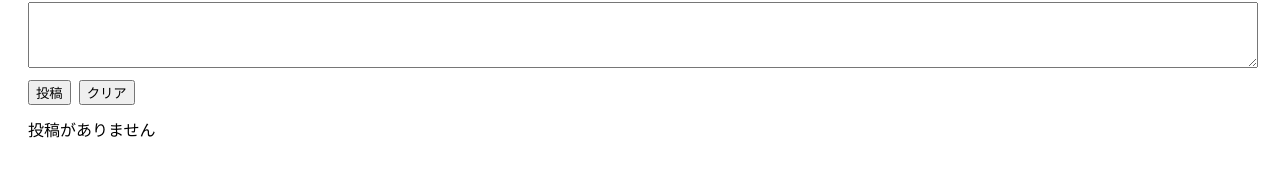
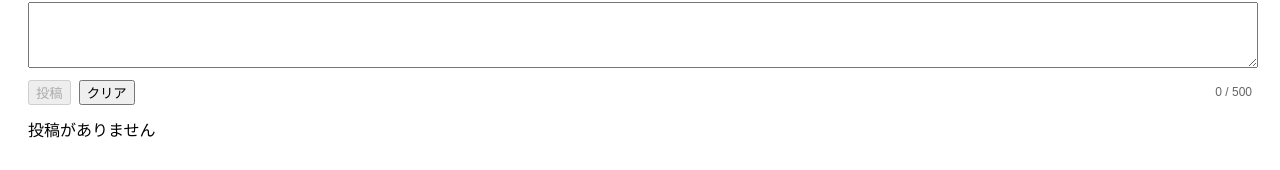
Before and after one commit to tsukatsuka2002/Bulletin-Board-App, a React (Vite) app: page / in a window 1280 px wide. Shown: the part 115-285 px from the top of the page. Built offline with nearby package versions, Linux system fonts and the light colour scheme.

Commit message:
feat: 投稿に機能を追加（エラー、文字数制限等）

```diff
--- a/src/components/MessageBoard.tsx
+++ b/src/components/MessageBoard.tsx
@@ -1,52 +1,124 @@
 import React, { useEffect, useState } from 'react'
 
+// 投稿データの型定義
 type Post = {
 	id: string
 	text: string
 	createdAt: string
 }
 
+// localStorage に保存するキー（バージョン管理のためにサフィックスを付与）
 const STORAGE_KEY = 'bbs_posts_v1'
 
+// 投稿の最大文字数
+const MAX_LENGTH = 500
+
+// MessageBoard コンポーネント
+// ・投稿の入力・バリデーション
+// ・投稿一覧の表示（localStorage に永続化）
 export default function MessageBoard() {
+	// posts: 投稿一覧。初期化時に localStorage から復元する。
+	// JSON.parse が失敗した場合は空配列を返すように try/catch している。
 	const [posts, setPosts] = useState<Post[]>(() => {
 		try {
 			const raw = localStorage.getItem(STORAGE_KEY)
 			return raw ? JSON.parse(raw) : []
 		} catch (e) {
+			// パースエラー等があっても UI が壊れないように安全にフォールバック
 			return []
 		}
 	})
+
+	// text: テキストエリアの現在の入力値
 	const [text, setText] = useState('')
+	// error: バリデーションエラーメッセージ（あれば表示する）
+	const [error, setError] = useState<string | null>(null)
 
+	// posts が変わるたびに localStorage に保存する（永続化）
 	useEffect(() => {
 		localStorage.setItem(STORAGE_KEY, JSON.stringify(posts))
 	}, [posts])
 
+	// 入力値の検証関数
+	// - 空文字は不可
+	// - 最大文字数を超えていないか確認
+	// 成功時は null、問題がある場合はエラーメッセージを返す
+	// 重要な補足:
+	// - この関数は画面に直接出力するのではなく、呼び出し元が戻り値（文字列 or null）を受け取って
+	//   state に保存したり（例: setError）表示に使ったりします。
+	// - したがって validate の `return` 自体はコンソールや UI に直接現れない点に注意してください。
+	// - 現在の実装では onChange で setError(validate(...)) を行い、エラー表示は `error` state を通じて行っています。
+	// - ボタンの disabled に直接 `validate(text)` を使うと validate を複数回評価することになり得るため、
+	//   onChange で error を更新しているなら disabled は `!!error` を使う方が一貫します（必要なら将来的に変更推奨）。
+	const validate = (value: string) => {
+		const v = value.trim()
+		if (!v) return '投稿内容を入力してください。'
+		if (v.length > MAX_LENGTH) return `投稿は ${MAX_LENGTH} 文字以内で入力してください。`
+		return null
+	}
+
+	// 投稿追加処理
+	// - validate を使って入力を検証
+	// - 成功したら新しい Post を作り、配列の先頭に追加
+	// 注意: 現状は setPosts([p, ...posts]) を使っているため、複数更新が同時発生する可能性がある。
+	//（競合回避のためには関数型アップデートを使うことを推奨）
 	const add = () => {
-		if (!text.trim()) return
-		const p: Post = { id: String(Date.now()), text: text.trim(), createdAt: new Date().toISOString() }
+		const v = text.trim()
+		const err = validate(text)
+		setError(err)
+		if (err) return
+		const p: Post = { id: String(Date.now()), text: v, createdAt: new Date().toISOString() }
 		setPosts([p, ...posts])
 		setText('')
+		setError(null)
 	}
 
+	// 投稿削除
 	const remove = (id: string) => setPosts(posts.filter(p => p.id !== id))
 
 	return (
 		<div>
+			{/* 入力フォーム領域 */}
 			<div style={{marginBottom:12}}>
-				<textarea value={text} onChange={e => setText(e.target.value)} rows={4} style={{width:'100%'}} />
-				<div style={{display:'flex', gap:8, marginTop:8}}>
-					<button onClick={add}>投稿</button>
-					<button onClick={() => setText('')}>クリア</button>
+				{/* テキストエリア: 入力中にバリデーションを実行して error を更新 */}
+				<textarea
+					value={text}
+					onChange={e => {
+						const next = e.target.value
+						// 入力を保持しつつエラー状態をリアルタイムで評価
+						setText(next)
+						setError(validate(next))
+					}}
+					rows={4}
+					style={{width:'100%'}}
+					maxLength={MAX_LENGTH}
+					aria-label="投稿内容"
+				/>
+
+				{/* 投稿ボタンと文字数表示 */}
+				<div style={{display:'flex', justifyContent:'space-between', alignItems:'center', marginTop:8}}>
+					<div style={{display:'flex', gap:8}}>
+						{/* バリデーションに失敗しているときは投稿を無効化 */}
+						<button onClick={add} disabled={!!validate(text)}>投稿</button>
+						<button onClick={() => { setText(''); setError(null) }}>クリア</button>
+					</div>
+					<div style={{fontSize:12, color: text.length > MAX_LENGTH ? 'red' : '#666'}}>
+						{text.length} / {MAX_LENGTH}
+					</div>
 				</div>
+
+				{/* エラーメッセージ表示 */}
+				{error && <div style={{color:'red', marginTop:8}}>{error}</div>}
 			</div>
 
+			{/* 投稿一覧 */}
 			<div>
 				{posts.length === 0 && <div>投稿がありません</div>}
 				{posts.map(p => (
 					<div key={p.id} style={{border:'1px solid #ddd', padding:8, marginBottom:8}}>
+						{/* 本文は改行を保持して表示 */}
 						<div style={{whiteSpace:'pre-wrap'}}>{p.text}</div>
+						{/* 作成日時をローカル表記で表示 */}
 						<div style={{fontSize:12, color:'#666', marginTop:6}}>{new Date(p.createdAt).toLocaleString()}</div>
 						<div style={{marginTop:6}}>
 							<button onClick={() => remove(p.id)}>削除</button>
```
